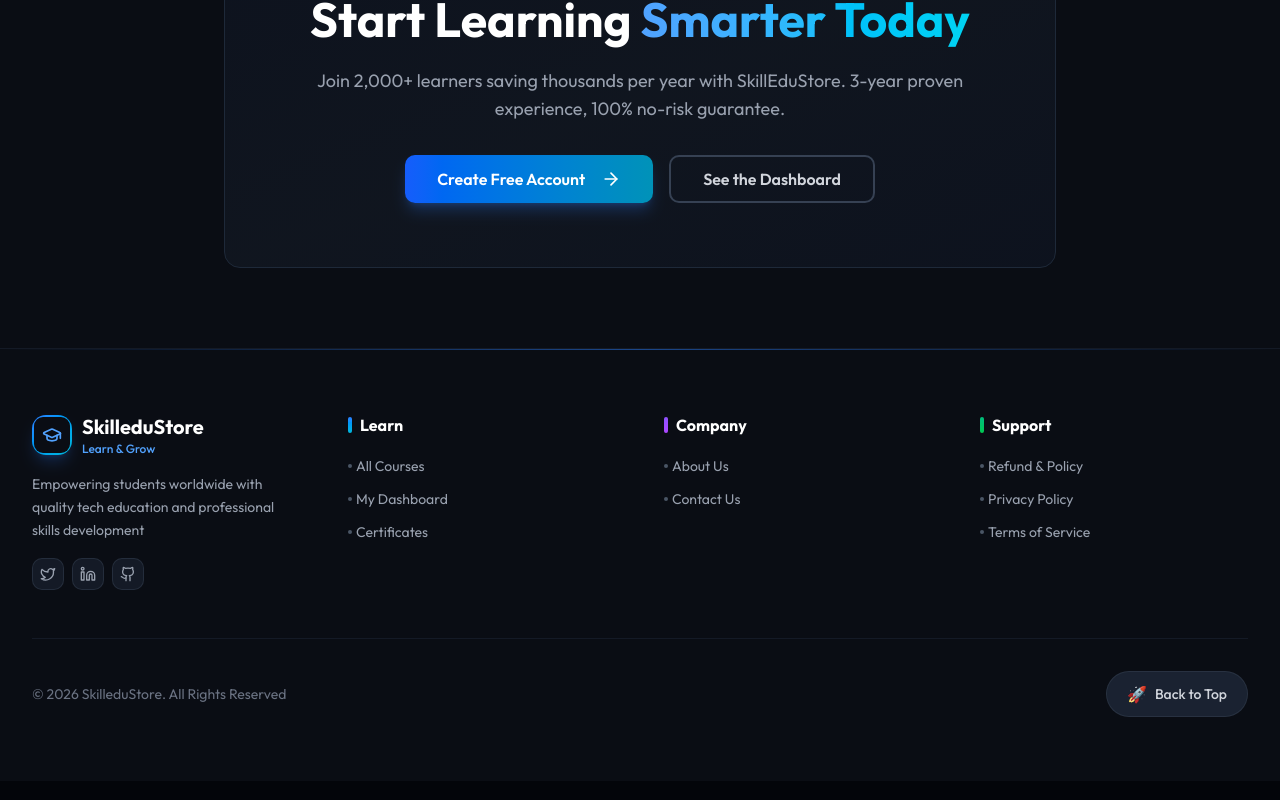
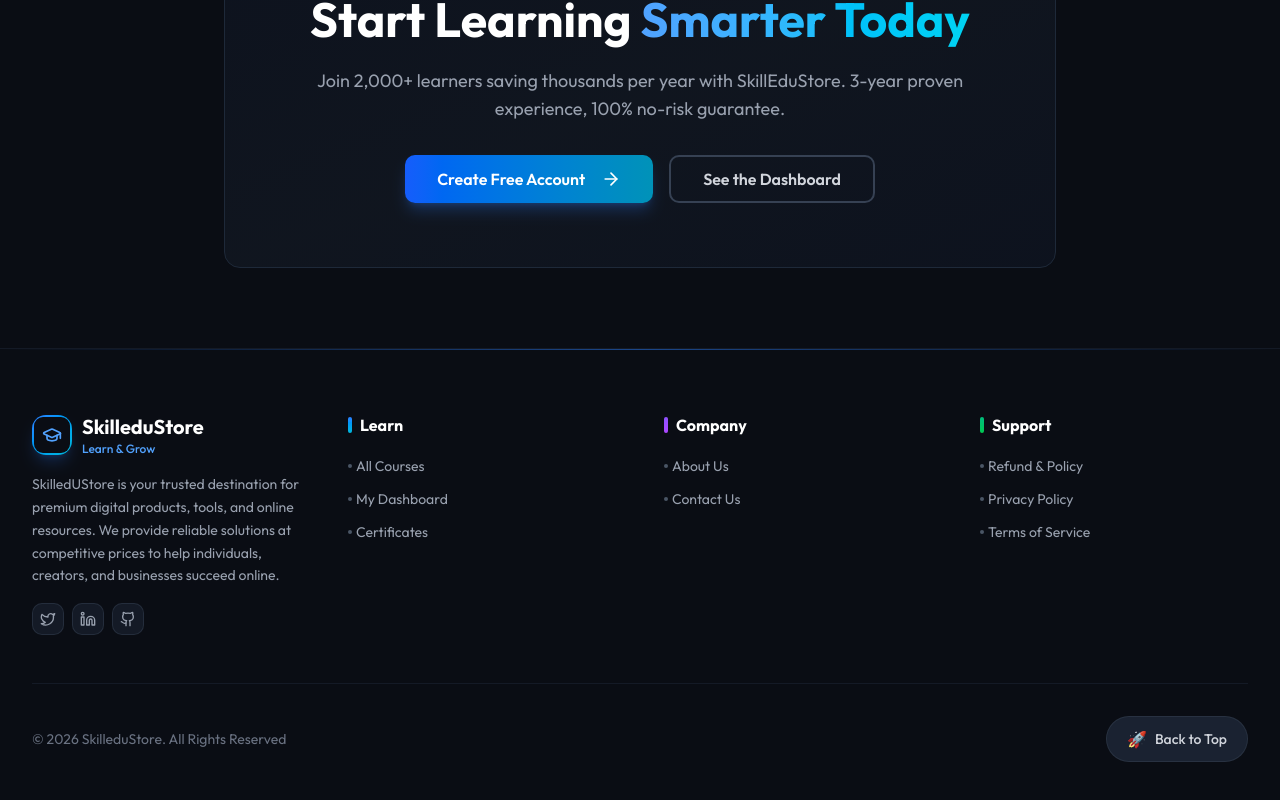
Before and after one commit to sheikhmdsarowarislam/NewSkilledustoreClient, a Next.js app: page / in a window 1280 px wide. Shown: the part 6540-7340 px from the top of the page. Built offline with nearby package versions, Linux system fonts and the light colour scheme; no server answers.

Commit message:
update message

```diff
--- a/src/app/ud-business/page.tsx
+++ b/src/app/ud-business/page.tsx
@@ -53,11 +53,11 @@ export default function UdemyOfferPage() {
               <span className="animate-ping absolute inline-flex h-full w-full rounded-full bg-cyan-400 opacity-75" />
               <span className="relative inline-flex rounded-full h-2 w-2 bg-cyan-400" />
             </span>
-            <span className="text-xs sm:text-sm font-bold text-cyan-400 uppercase tracking-wider">Udemy Business Offer</span>
+            <span className="text-xs sm:text-sm font-bold text-cyan-400 uppercase tracking-wider">Ude*my Business Offer</span>
           </div>
 
           <h1 className="text-3xl sm:text-4xl lg:text-5xl font-extrabold text-white mb-4 leading-tight">
-            Udemy Business{" "}
+            Ude*my Business{" "}
             <span className="bg-gradient-to-r from-blue-400 to-cyan-400 bg-clip-text text-transparent">
               Group Buy Access
             </span>
--- a/src/components/layout/footer.tsx
+++ b/src/components/layout/footer.tsx
@@ -27,8 +27,7 @@ export function Footer() {
               </div>
             </div>
             <p className="text-sm text-gray-400 leading-relaxed">
-              Empowering students worldwide with quality tech education and
-              professional skills development
+              SkilledUStore is your trusted destination for premium digital products, tools, and online resources. We provide reliable solutions at competitive prices to help individuals, creators, and businesses succeed online.
             </p>
 
             {/* Social Links */}
```
